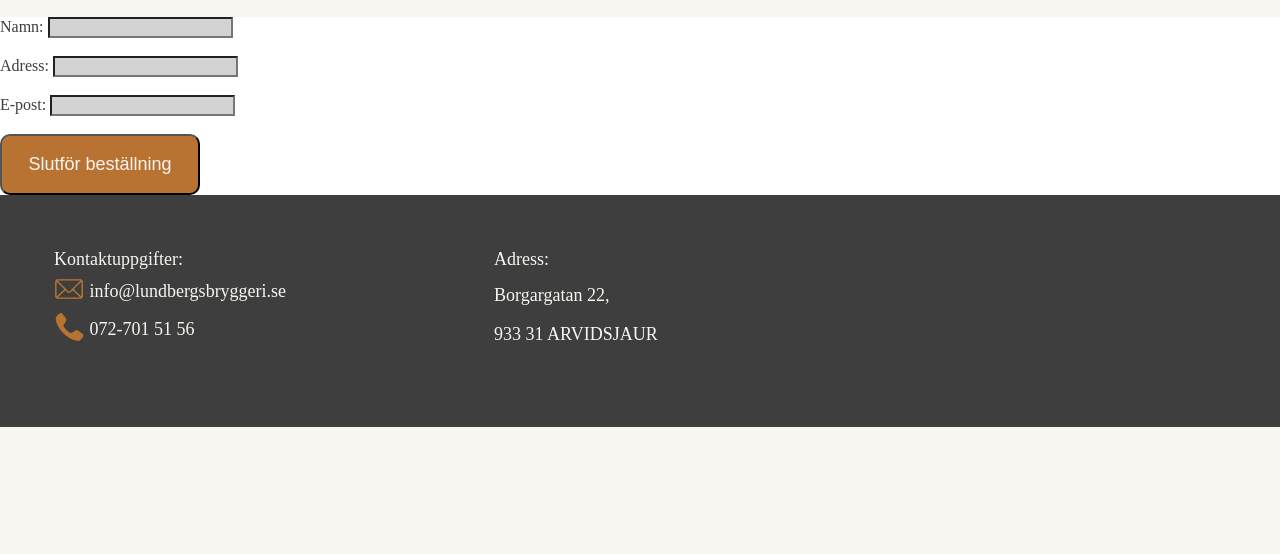
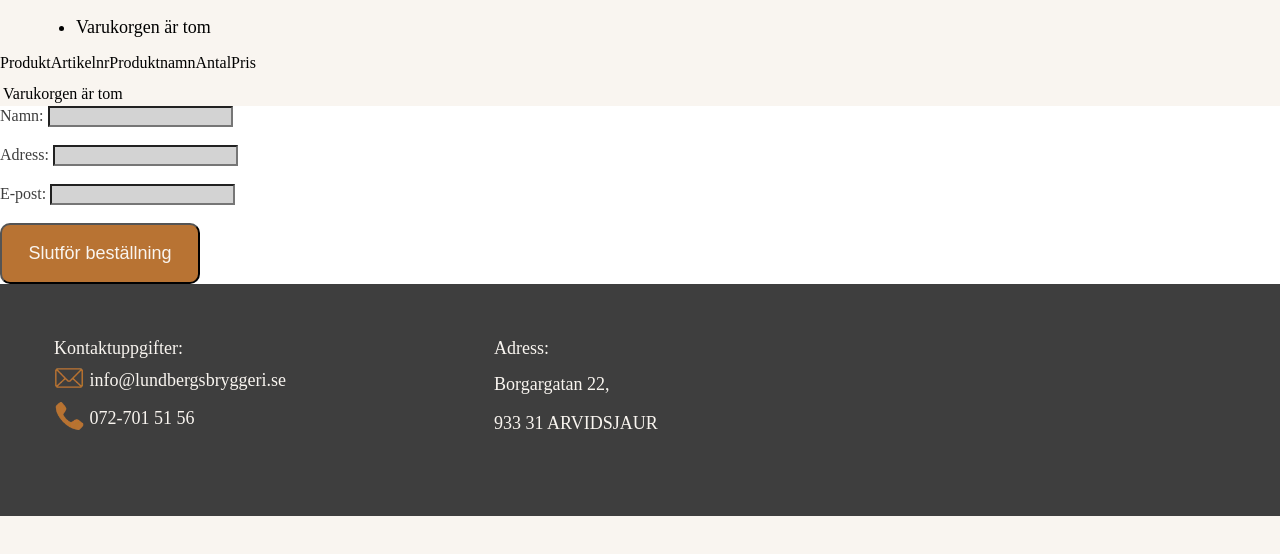
Before and after one commit to anglajuliusson/Projekt, a plain HTML site: page shoppingcart.html in a window 1280 px wide. Shown: the part 156-710 px from the top of the page. Drawn offline with Linux system fonts and the light colour scheme.

Commit message:
Tabell för utskrift av varukorg

```diff
--- a/shoppingcart.html
+++ b/shoppingcart.html
@@ -43,6 +43,19 @@
     </header>
     <main class="main">
         <h2 class="cartheader">VARUKORG</h2>
+        <div id="basket-holder">
+            <ul id="basket"><li>Varukorgen är tom</li></ul>
+        </div>
+        <table class="table">
+            <thead>
+                <tr>Produkt</tr>
+                <tr>Artikelnr</tr>
+                <tr>Produktnamn</tr>
+                <tr>Antal</tr>
+                <tr>Pris</tr>
+            </thead>
+            <tbody id="checkout"></tbody>
+        </table>
         <div class="order_form">
             <form action="form" method="post">
                 <label for="namn">Namn:</label>
```
